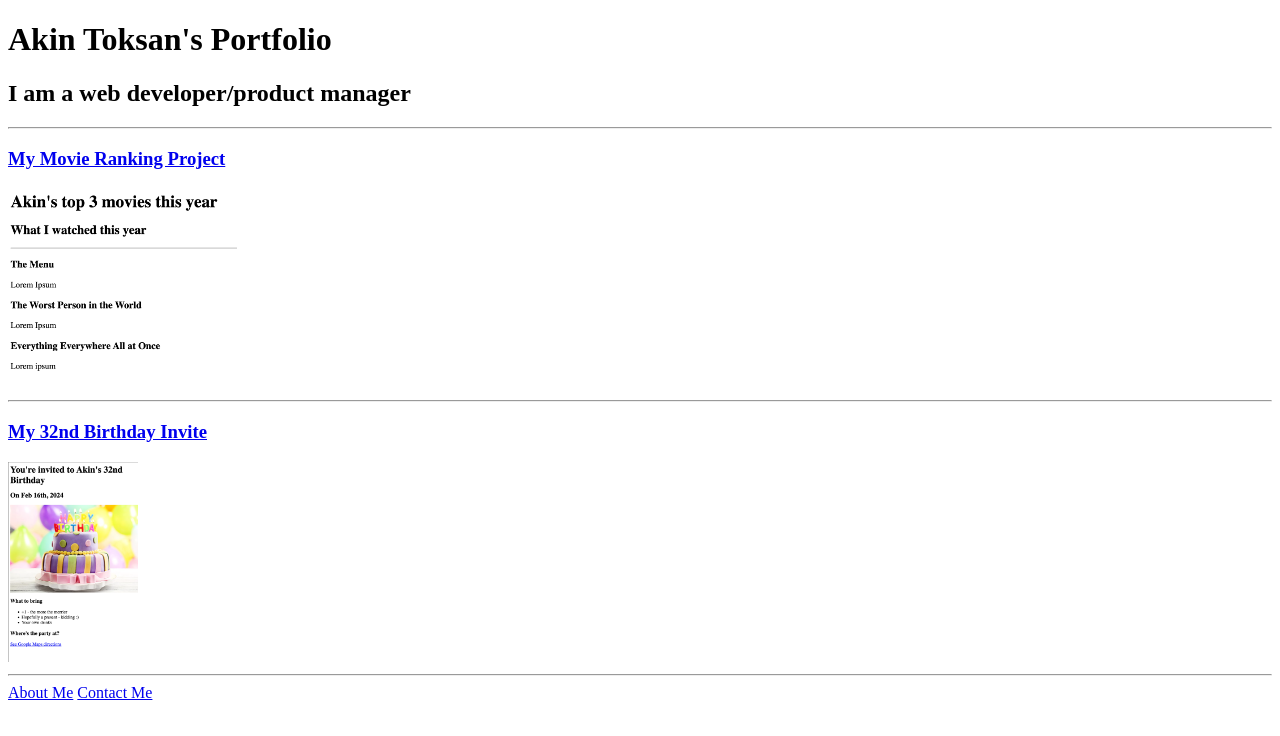
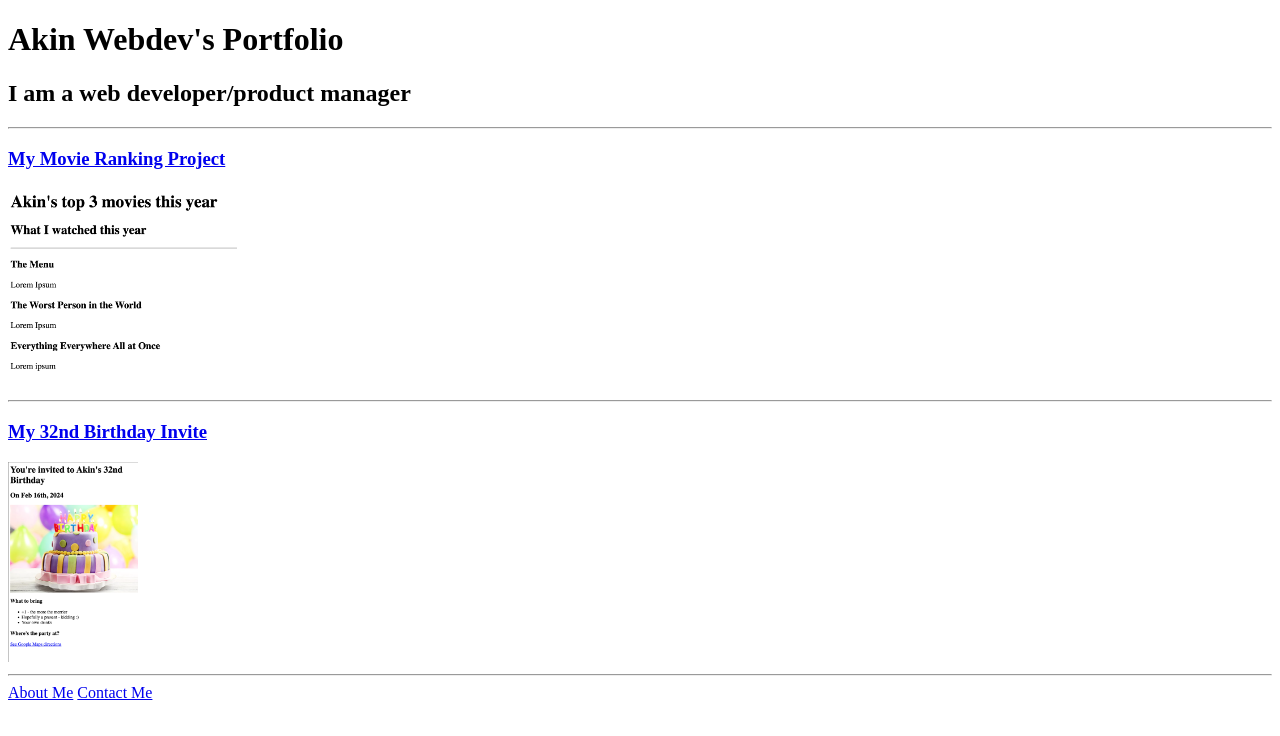
Before and after one commit to akinwebdev/webdev-portfolio, a plain HTML site: page index.html in a window 1280 px wide. Drawn offline with Linux system fonts and the light colour scheme.

Commit message:
Add files via upload

```diff
--- a/index.html
+++ b/index.html
@@ -20,10 +20,10 @@ https://developer.mozilla.org/en-US/docs/Web/HTML/Element/img#attr-height -->
     <meta charset="UTF-8">
     <meta http-equiv="X-UA-Compatible" content="IE=edge">
     <meta name="viewport" content="width=device-width, initial-scale=1.0">
-    <title>Akin Toksan</title>
+    <title>Akin Webdev</title>
 </head>
 <body>
-    <h1>Akin Toksan's Portfolio</h1>
+    <h1>Akin Webdev's Portfolio</h1>
     <h2>I am a web developer/product manager</h2>
     <hr />
     <h3><a href="./public/movie-ranking.html">My Movie Ranking Project</a></h3>
```
